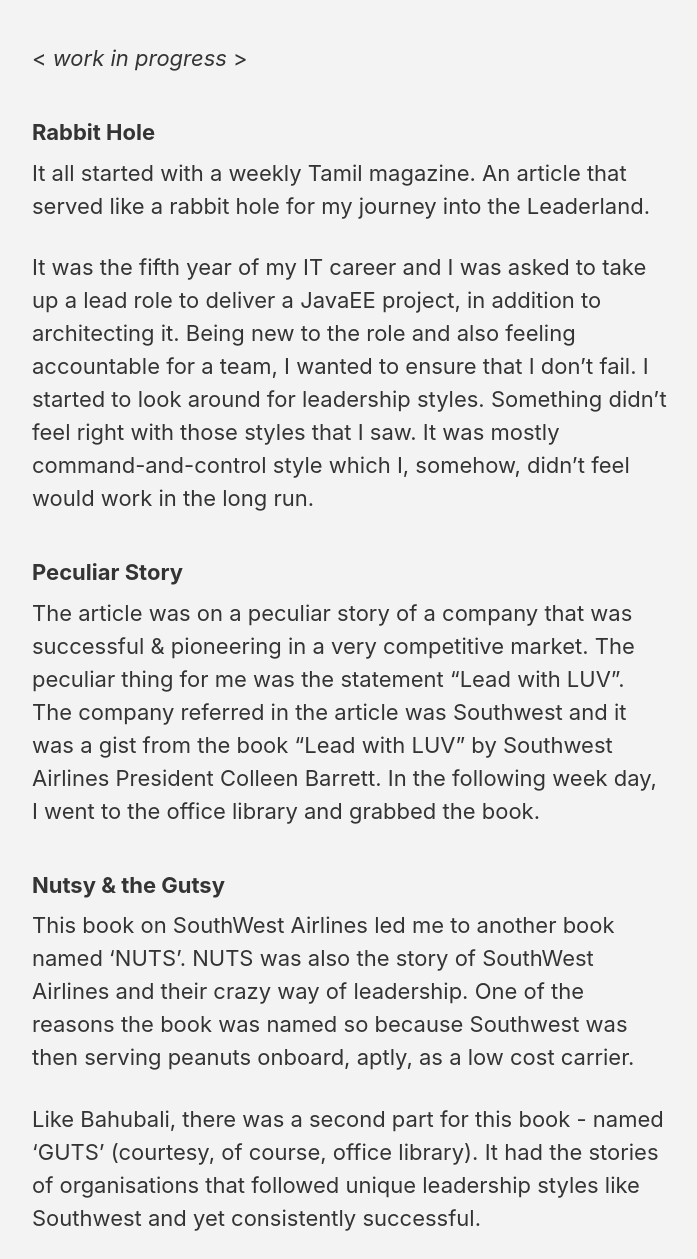
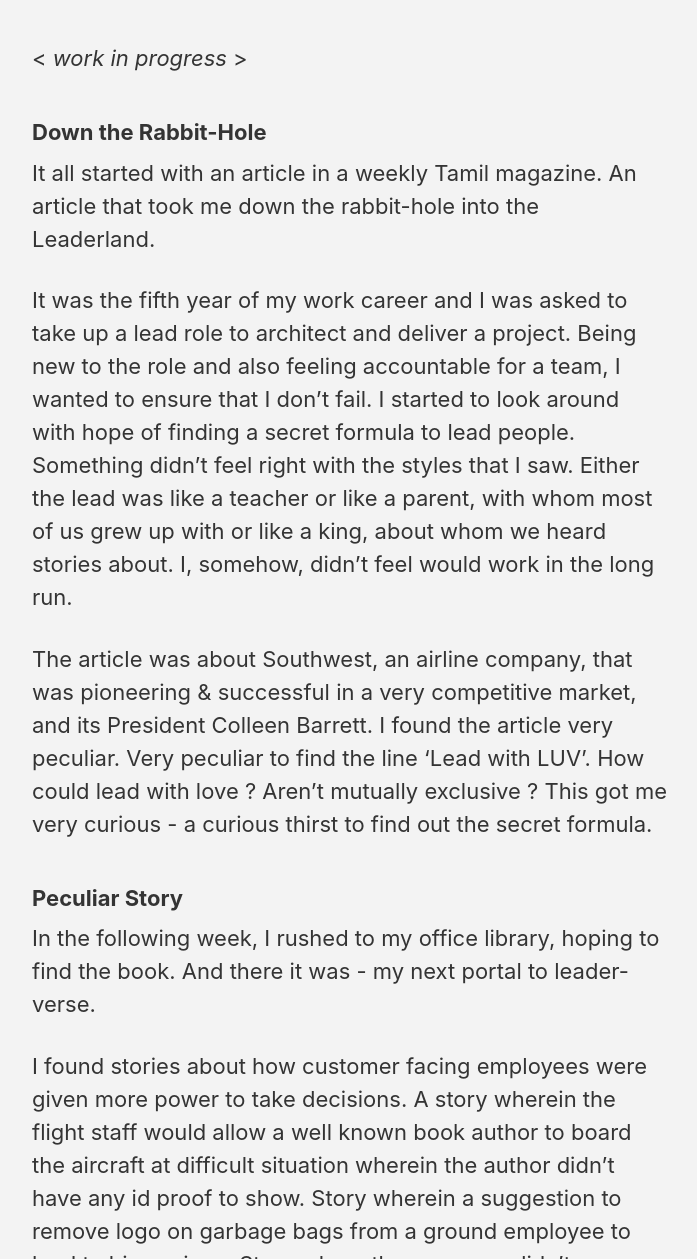
Before and after one commit to arun-ar/arun-ar.github.io, a Jekyll site: the page built from _posts/2018-11-15-arun-in-leaderland.markdown, in a window 1280 px wide and 1400 px high, scrolled down 251 px. Shown: the part 141-1400 px from the top of the window, without its empty margins (290-987 px from the left). Built offline with Jekyll 4.4.1, drawn with Linux system fonts in a browser that asks for light colours; nearby versions of some CDN libraries; some of the changed text lies outside the part shown.

Commit message:
updted the article on leadership

```diff
--- a/_posts/2018-11-15-arun-in-leaderland.markdown
+++ b/_posts/2018-11-15-arun-in-leaderland.markdown
@@ -13,32 +13,45 @@ author_profile: false
 
 < *work in progress* >
 
-### Rabbit Hole
-It all started with a weekly Tamil magazine. An article that served like a rabbit hole for my journey into the Leaderland.
+### Down the Rabbit-Hole
+It all started with an article in a weekly Tamil magazine. An article that took me down the rabbit-hole into the Leaderland.
 
-It was the fifth year of my IT career and I was asked to take up a lead role to deliver a JavaEE project, in addition to architecting it. Being new to the role and also feeling accountable for a team, I wanted to ensure that I don't fail. I started to look around for leadership styles. Something didn't feel right with those styles that I saw. It was mostly command-and-control style which I, somehow,  didn't feel would work in the long run.
+It was the fifth year of my work career and I was asked to take up a lead role to architect and deliver a project. Being new to the role and also feeling accountable for a team, I wanted to ensure that I don't fail. I started to look around with hope of finding a secret formula to lead people. Something didn't feel right with the styles that I saw. Either the lead was like a teacher or like a parent, with whom most of us grew up with or like a king, about  whom we heard stories about. I, somehow,  didn't feel would work in the long run.
+
+The article was about Southwest, an airline company, that was pioneering & successful in a very competitive market, and its President Colleen Barrett. I found the article very peculiar. Very peculiar to find the line 'Lead with LUV'. How could lead with love ? Aren't mutually exclusive ?  This got me very curious - a curious thirst to find out the secret formula.
 
 ### Peculiar Story
-The article was on a peculiar story of a company that was successful & pioneering in a very competitive market. The peculiar thing for me was the statement "Lead with LUV". The company referred in the article was Southwest and it was a gist from the book "Lead with LUV" by Southwest Airlines President Colleen Barrett. In the following week day, I went to the office library and grabbed the book.
+In the following week, I rushed to my office library, hoping to find the book. And there it was - my next portal to leader-verse.
+
+I found stories about how customer facing employees were given more power to take decisions. A story wherein the flight staff would allow a well known book author to board the aircraft at difficult situation wherein the author didn't have any id proof to show. Story wherein a suggestion to remove logo on garbage bags from a ground employee to lead to big savings. Story where the company didn't apologize to rude customers, putting their employees first. When asked that you would lose those customers, colleen barrett, cheekily, said, 'we share them with our competitors' :)
+
 
 ### Nutsy & the Gutsy
-This book on SouthWest Airlines led me to another book named 'NUTS'. NUTS was also the story of SouthWest Airlines and their crazy way of leadership. One of the reasons the book was named so because Southwest was then serving peanuts onboard, aptly, as a low cost carrier.
+Having tasted 'Lead with LUV', my mind got even more itchy. I found another book on Southwest. It was aptly named 'NUTS'.
 
-Like Bahubali, there was a second part for this book - named 'GUTS' (courtesy, of course, office library). It had the stories of organisations that followed unique leadership styles like Southwest and yet consistently successful.
+NUTS was also the story of SouthWest Airlines and their crazy way of leadership. One of the reasons the book was named so because Southwest was then serving peanuts onboard as a low cost carrier.
 
-### Employees set their own salaries
-Believe me. Its true. There is an organisation where employees set their own salaries. And "GUTS" had the story of that company as one of their stories. Semco was the company and Ricardo Semler was the crazy successful CEO.
+Like Bahubali, the authors had a second part for this book - named 'GUTS' (courtesy, of course, office library). It had the stories of few organisations that followed unique ways like Southwest to lead people and yet consistently successful.  One organization stood out in craziness - Semco.
+
+### The mad man and his company
+'Employees set their own salaries' - Believe me, its true. "GUTS" had the story of Semco - the company that let their employees set their own salaries. And the mad man running it was Ricardo Semler - the crazy successful CEO. Company with no HR or Secretaries and no Managers. It was hard to believe. I was so madly curious since it was like I found the smell of the secret formula.
 
 ### The Maverick and his 7 day weekend
-Maverick and Seven day Weekend are the books by Ricardo Semler. True to the book's title Semler was a maverick - unorthodox in every way when it comes to to leadership. Only leader that I admire in the corporate world until now.
+My trips to library after my lunch breaks became a regular routine. To my surprise, I found two books 'Maverick and Seven-day Weekend' written by the same crazy mad fellow - Ricardo Semler. True to the book's title Semler was a maverick - an unorthodox in every way when it comes to to leading people. He is the only leader that I admire in the corporate world until now.
 
-Maverick is the story about Semco company and how Semler slowly and steadily transformed it into a truly democratic organisation. For the first time, I came to know the words 'corporate democracy'. First time, someone say "you can't choose your boss" needn't be always true. First time, someone question that when nations are waging for establishing democracy, why so not in a corporate. First time some one say "Its better to ask sorry than to ask permission".
+Maverick is the story about Semco company and how Semler slowly and steadily transformed it into a truly democratic organisation. For the first time, I came to know of the words 'corporate democracy'. Somehow it never occurred to me that democracy can be employed in a company. May be because of that the infamous line that we were all repeatedly told from our infancy (in the corporate world) that ' you can't choose your Boss'. Semler wittingly asks , ' If I can choose my political leader, why can I choose my corporate leader'. It sounded very logical in a world where nations got to war to establishing democracy in far off continents.
+
+He describes how wrong it is for leaders to treat their employees like children. They tend to become protective and possessive. How Hate and shock can fill those people when their team members resign or ask for a change. Semler asks treat employees like adults by giving due respect to their well grown brains. I know a lot scenarios pop up in your mind that you feel this won't work. you gotta read his books where you would find all the answers.
+
+One line from the book that I often tell my team is "Its better to ask sorry than to ask permission". There's lots to tell about this guy but I will leave to your curiousness.
 
 ### Leader and the Servant
-Two words were popping up in most of the stories - Servant Leadership. When I skimmed through the leadership shelves of my office library, I stumbled upon
-James Hunter's 'The World's Most Powerful Leadership Principle' and 'Winning_with_People' by John Maxwell. Both gave me deep understanding of the Servant Leadership and how to treat people as people and not as resources.
+In my quest, I found two words - Servant Leadership, pop up in some of the stories. When I skimmed through the leadership shelves of my office library, I stumbled upon
+James Hunter's 'The World's Most Powerful Leadership Principle' and 'Winning_with_People' by John Maxwell. Reading both, I got a deep understanding of Servant Leadership.
+
+The books revealed how our mothers are real-life Servant Leaders who hold complete authority over us by diligently serving us. How She balances kindness and punishment. How we completely surrender to her command.
 
 ### How to deliver happiness
 Since I was deep down in the rabbit hole, the leaderland universe was conspiring to reveal more of itself by having my office friend gift me a book - 'Delivering Happiness' by Tony hsieh, for my birthday. This book was on Tony telling story and his company named Zappos that delivers shoes online. Zappos was a consistently successful company that was later bought by Amazon. Tony places high importance to people and culture of the organisation.
 
-And this book is the rabbit hole for my next journey into the 'HappinessLand'. But that's for another day...
+And this book is the rabbit hole for my next journey into the 'Happiness-Land'. But that's for another day...
```
